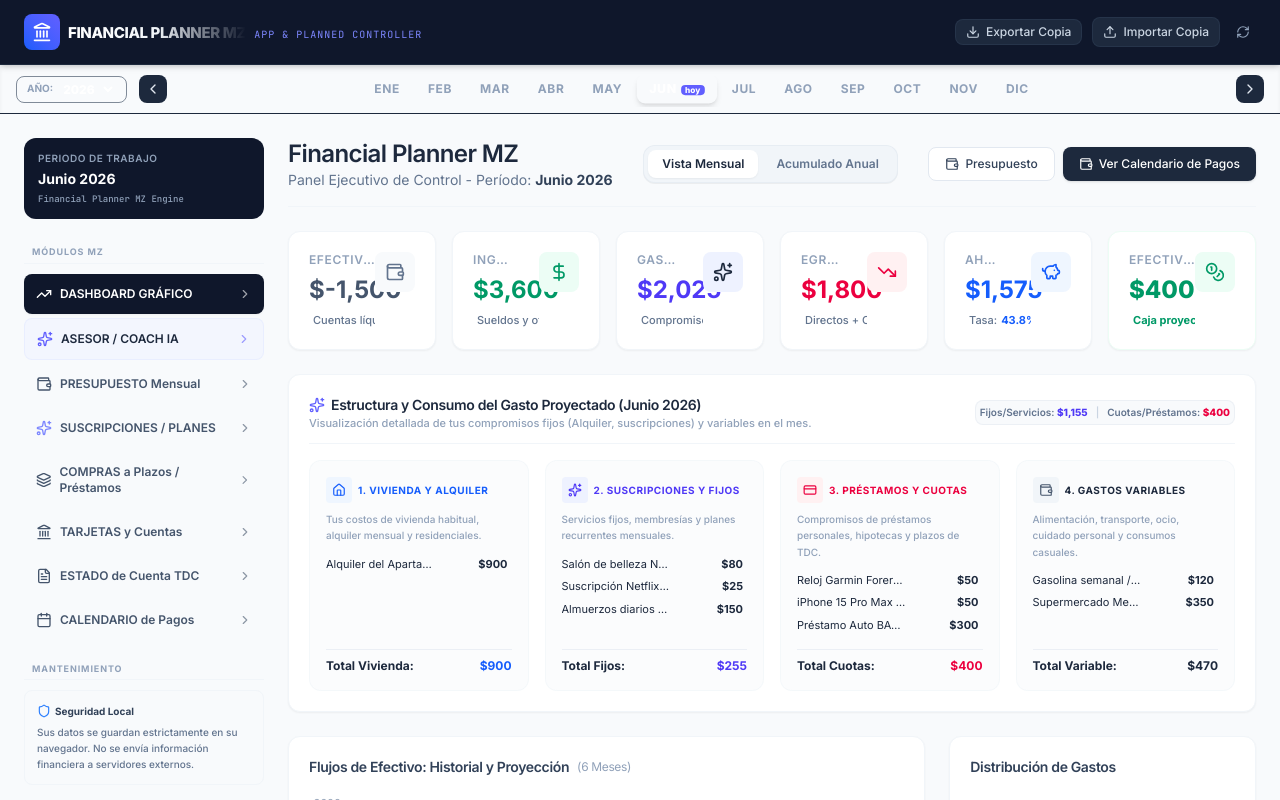
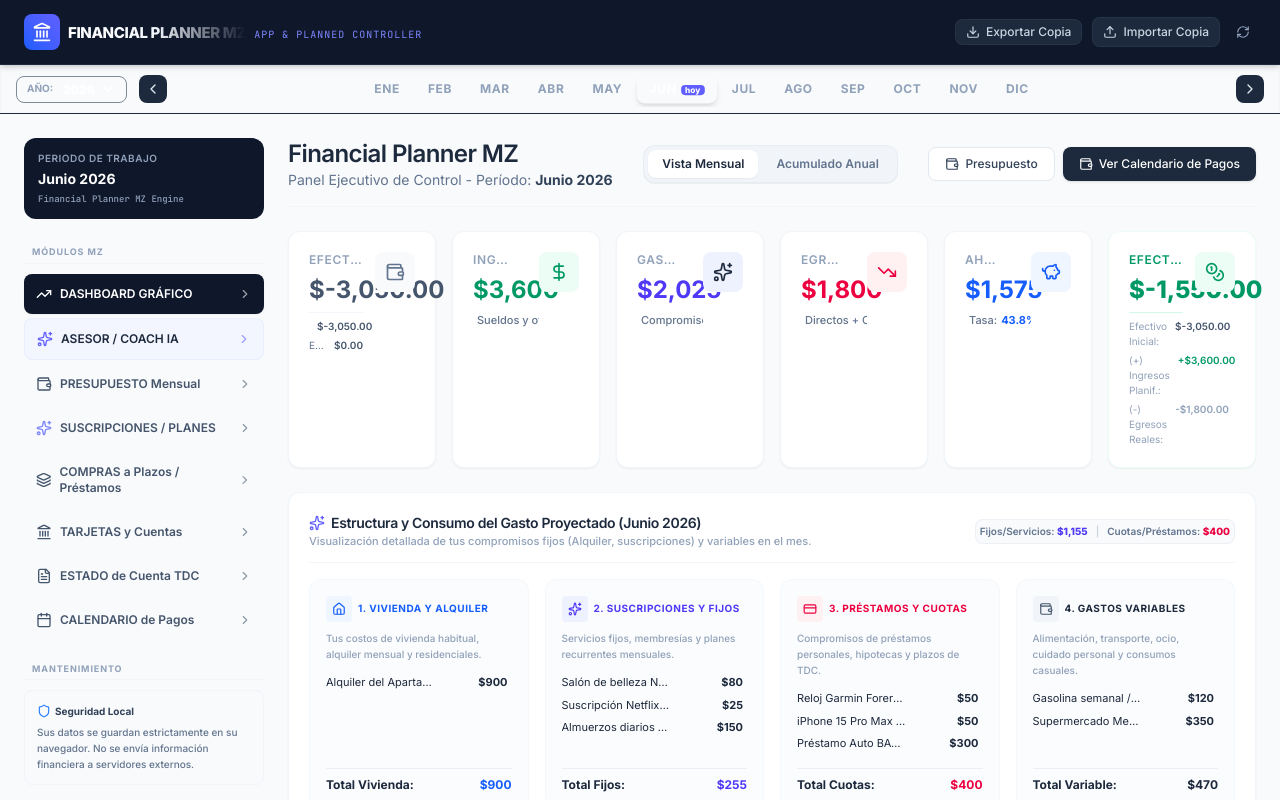
Before and after one commit to ManuelM7010/FPlanner, a React (Vite) app: page / in a window 1280 px wide. Shown: the top 800 px of the page. Built offline with nearby package versions, Linux system fonts and the light colour scheme.

Commit message:
feat(finance): automate loan and CC payment tracking
Automatically deduct projected loan and credit card
payments from the primary checking account to improve
cash flow accuracy. Update dashboard to display a
detailed breakdown of initial balances by account.

```diff
--- a/src/components/Dashboard.tsx
+++ b/src/components/Dashboard.tsx
@@ -369,17 +369,27 @@ export default function Dashboard({ state, onNavigate }: DashboardProps) {
           id="kpi-initial-cash"
           title="Saldo total en efectivo/débito al inicio de este mes"
         >
-          <div className="space-y-1.5 min-w-0">
+          <div className="space-y-1.5 min-w-0 w-full">
             <div className="flex items-center gap-1">
               <span className="text-xs font-semibold uppercase text-slate-400 tracking-wider group-hover:text-slate-500 transition-colors truncate">Efectivo Inicial</span>
             </div>
-            <div className="text-2xl font-bold text-slate-600">${totalInitialCashBalance.toLocaleString()}</div>
-            <p className="text-[11px] text-slate-500 font-medium flex items-center gap-1 truncate">
-              <Wallet className="w-3 h-3 text-slate-400" />
-              Cuentas líquidas al inicio de mes
-            </p>
-          </div>
-          <div className="p-2.5 bg-slate-50 text-slate-500 rounded-lg group-hover:bg-slate-600 group-hover:text-white transition-colors duration-200 shrink-0">
+            <div className="text-2xl font-bold text-slate-600">${totalInitialCashBalance.toLocaleString(undefined, { minimumFractionDigits: 2, maximumFractionDigits: 2 })}</div>
+
+            {/* Breakdown of what's being summed */}
+            <div className="border-t border-slate-100 pt-1.5 mt-1 space-y-1 text-[10px] text-slate-400">
+              {debitCards.map(d => {
+                const flow = accountFlows[d.id];
+                const bal = flow ? flow.initialBalance : d.balance;
+                return (
+                  <div key={d.id} className="flex justify-between gap-2">
+                    <span className="truncate text-slate-500">{d.name}:</span>
+                    <span className="font-semibold text-slate-600">${bal.toLocaleString(undefined, { minimumFractionDigits: 2, maximumFractionDigits: 2 })}</span>
+                  </div>
+                );
+              })}
+            </div>
+          </div>
+          <div className="p-2.5 bg-slate-50 text-slate-500 rounded-lg group-hover:bg-slate-600 group-hover:text-white transition-colors duration-200 shrink-0 ml-3">
             <Wallet className="w-5 h-5" />
           </div>
         </div>
@@ -484,17 +494,29 @@ export default function Dashboard({ state, onNavigate }: DashboardProps) {
           id="kpi-final-cash"
           title="Saldo total en efectivo/débito proyectado al final de este mes"
         >
-          <div className="space-y-1.5 min-w-0">
+          <div className="space-y-1.5 min-w-0 w-full">
             <div className="flex items-center gap-1">
-              <span className="text-xs font-semibold uppercase text-slate-400 tracking-wider group-hover:text-slate-500 transition-colors truncate">Efectivo Final</span>
-            </div>
-            <div className="text-2xl font-extrabold text-emerald-600">${totalFinalCashBalance.toLocaleString()}</div>
-            <p className="text-[11px] text-emerald-600 font-bold flex items-center gap-1 truncate">
-              <Coins className="w-3 h-3 text-emerald-500" />
-              Caja proyectada a fin de mes
-            </p>
-          </div>
-          <div className="p-2.5 bg-emerald-50 text-emerald-600 rounded-lg group-hover:bg-emerald-600 group-hover:text-white transition-colors duration-200 shrink-0">
+              <span className="text-xs font-semibold uppercase text-emerald-600 tracking-wider group-hover:text-emerald-700 transition-colors truncate">Efectivo Final</span>
+            </div>
+            <div className="text-2xl font-extrabold text-emerald-600">${totalFinalCashBalance.toLocaleString(undefined, { minimumFractionDigits: 2, maximumFractionDigits: 2 })}</div>
+
+            {/* Math audit formula */}
+            <div className="border-t border-emerald-100 pt-1.5 mt-1 space-y-1 text-[10px] text-slate-400">
+              <div className="flex justify-between gap-2">
+                <span>Efectivo Inicial:</span>
+                <span className="font-semibold text-slate-600">${totalInitialCashBalance.toLocaleString(undefined, { minimumFractionDigits: 2, maximumFractionDigits: 2 })}</span>
+              </div>
+              <div className="flex justify-between gap-2">
+                <span>(+) Ingresos Planif.:</span>
+                <span className="font-semibold text-emerald-600">+${monthlyIncomes.toLocaleString(undefined, { minimumFractionDigits: 2, maximumFractionDigits: 2 })}</span>
+              </div>
+              <div className="flex justify-between gap-2">
+                <span>(-) Egresos Reales:</span>
+                <span className="font-semibold text-rose-650">-${totalOutflows.toLocaleString(undefined, { minimumFractionDigits: 2, maximumFractionDigits: 2 })}</span>
+              </div>
+            </div>
+          </div>
+          <div className="p-2.5 bg-emerald-50 text-emerald-600 rounded-lg group-hover:bg-emerald-600 group-hover:text-white transition-colors duration-200 shrink-0 ml-3">
             <Coins className="w-5 h-5" />
           </div>
         </div>
--- a/src/utils/financeUtils.ts
+++ b/src/utils/financeUtils.ts
@@ -352,7 +352,31 @@ export function computeMonthlyAccountBalances(
       }
     });
 
-    // Automatically calculated loans/cc payments are skipped to keep account tracking 100% manually auditable and intuitive.
+    // Apply automated loans and credit card payments to the checking account to reflect real cash outflows
+    const checkingAcc = debitCards.find(d => d.id === 'deb-bac-checking') || debitCards.find(d => d.id !== 'deb-cash-pocket') || debitCards[0];
+    if (checkingAcc) {
+      // 1. Loans paid in this active period
+      const activeLoansList = installments.filter(inst => inst.type === 'loan');
+      const loanPayments = activeLoansList
+        .flatMap(inst => getProjectedInstallments(inst))
+        .filter(proj => proj.chargeMonth === activeMonthStr)
+        .reduce((sum, p) => sum + p.monthlyAmount, 0);
+
+      // 2. Credit Card payments due in this active period (statement closed in the previous month)
+      const [mY, mMonth] = activeMonthStr.split('-');
+      let prevYr = parseInt(mY, 10);
+      let prevM = parseInt(mMonth, 10) - 1;
+      if (prevM === 0) {
+        prevM = 12;
+        prevYr -= 1;
+      }
+      const prevMStr = `${prevYr}-${String(prevM).padStart(2, '0')}`;
+      const prevStatements = computeCardStatementsForMonth(creditCards, transactions, installments, prevMStr);
+      const ccCardPaymentsDue = prevStatements.reduce((sum, s) => sum + s.billingBalance, 0);
+
+      // Add to expenses of the primary checking account
+      monthExpenses[checkingAcc.id] = (monthExpenses[checkingAcc.id] || 0) + loanPayments + ccCardPaymentsDue;
+    }
 
     debitCards.forEach(d => {
       const initBal = currentBalances[d.id] || 0;
```
